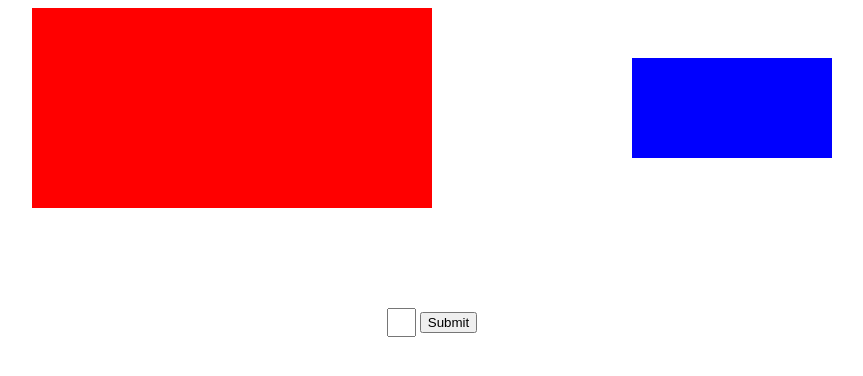
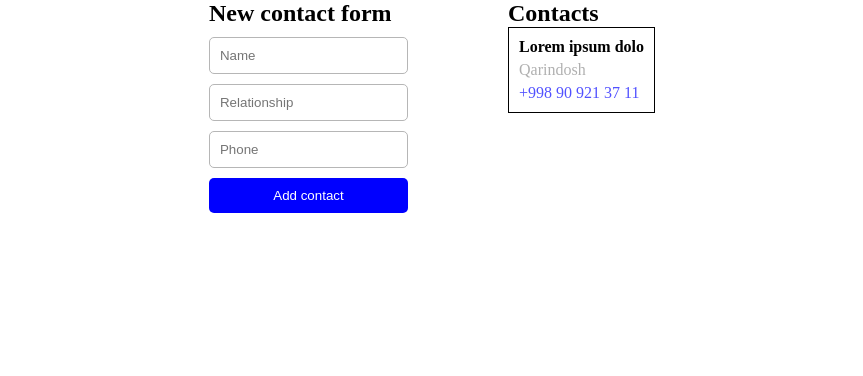
Before and after one commit to Buranovv/M4-javascript_exercises, a plain HTML site: page index.html in a window 1280 px wide. Shown: the whole page, without its empty margins (208-1071 px from the left). Drawn offline with Linux system fonts and the light colour scheme.

Commit message:
homework

```diff
--- a/index.html
+++ b/index.html
@@ -6,39 +6,67 @@
     <title>Document</title>
 
     <style>
-      input::-webkit-outer-spin-button,
-      input::-webkit-inner-spin-button {
-        -webkit-appearance: none;
+      * {
+        padding: 0;
         margin: 0;
+      }
+      .box {
+        display: flex;
+        justify-content: center;
+        gap: 100px;
+      }
+      form {
+        display: flex;
+        flex-direction: column;
+        gap: 10px;
+      }
+      input {
+        padding: 10px;
+        border: 1px solid rgb(182, 182, 182);
+        border-radius: 5px;
+      }
+      .card {
+        border: 0.5px solid;
+        padding: 10px;
+        margin-bottom: 10px;
+      }
+      p {
+        margin-top: 5px;
+      }
+      .relation {
+        color: #00000050;
+      }
+      #phone {
+        color: rgb(81, 81, 255);
+      }
+      #btn {
+        background-color: blue;
+        color: white;
+        border: none;
+        padding: 10px;
+        border-radius: 5px;
       }
     </style>
   </head>
   <body>
-    <div class="box" style="width: 1000px; margin: 0 auto; text-align: center">
-      <div
-        class="boxes"
-        style="
-          display: flex;
-          align-items: center;
-          justify-content: space-around;
-        "
-      >
-        <div
-          class="div1"
-          style="background-color: red; width: 400px; height: 200px"
-        ></div>
-        <div
-          class="div2"
-          style="background-color: blue; width: 200px; height: 100px"
-        ></div>
-      </div>
-      <div class="box-btn" style="margin-top: 100px">
-        <form style="margin-bottom: 20px">
-          <input type="number" id="input" style="width: 15px; padding: 5px" />
-          <button id="btn" type="submit">Submit</button>
-        </form>
+    <div class="box">
+      <form id="form">
+        <h2>New contact form</h2>
+        <input type="text" placeholder="Name" class="name" />
+        <input type="text" placeholder="Relationship" class="relationship" />
+        <input type="phone" placeholder="Phone" class="phone" />
+        <button id="btn">Add contact</button>
+      </form>
+      <div class="cards">
+        <h2>Contacts</h2>
+        <div class="card">
+          <h4>Lorem ipsum dolo</h4>
+          <p class="relation">Qarindosh</p>
+          <p id="phone">+998 90 921 37 11</p>
+        </div>
       </div>
     </div>
+
     <script src="/main.js"></script>
   </body>
 </html>
--- a/main.js
+++ b/main.js
@@ -1,25 +1,33 @@
-const elInput = document.querySelector("#input");
-const elBtn = document.querySelector("#btn");
-const red = document.querySelector(".div1");
-const blue = document.querySelector(".div2");
+// const elName = document.querySelector(".name");
+// const elRelationship = document.querySelector(".relationship");
+// const elPhone = document.querySelector(".phone");
+// const elForm = document.querySelector("#form");
+// const elCards = document.querySelector(".cards");
 
-function red1() {
-  red.style.border = "thick solid black";
-  blue.style.border = "none";
+// elForm.addEventListener("submit", function (evt) {
+//   evt.preventDefault();
+
+//   if (elName.value && elRelationship.value && elPhone.value !== "") {
+//     const newCard = document.createElement("div");
+//     newCard.className = "card";
+//     newCard.innerHTML = `
+//     <h4>${elName.value}</h4>
+//     <p class="relation">${elRelationship.value}</p>
+//     <p id="phone">${elPhone.value}</p>
+//     `;
+//     elCards.appendChild(newCard);
+//     elForm.reset();
+//   } else {
+//     alert("Error");
+//   }
+// });
+
+const num = [1, 3, 5, 9];
+
+// first way
+function numbersSum() {
+  let sum = num[0] + num[1] + num[2] + num[3];
+  console.log(sum);
 }
-function blue1() {
-  blue.style.border = "thick solid black";
-  red.style.border = "none";
-}
-elBtn.addEventListener("click", function (evt) {
-  evt.preventDefault();
 
-  let elInputValue = Number(elInput.value);
-  if (elInputValue < 10) {
-    red1();
-  } else if (elInputValue >= 10 && elInputValue < 20) {
-    blue1();
-  } else {
-    alert("Noto`g`ri raqam kiritildi!");
-  }
-});
+numbersSum();
```
